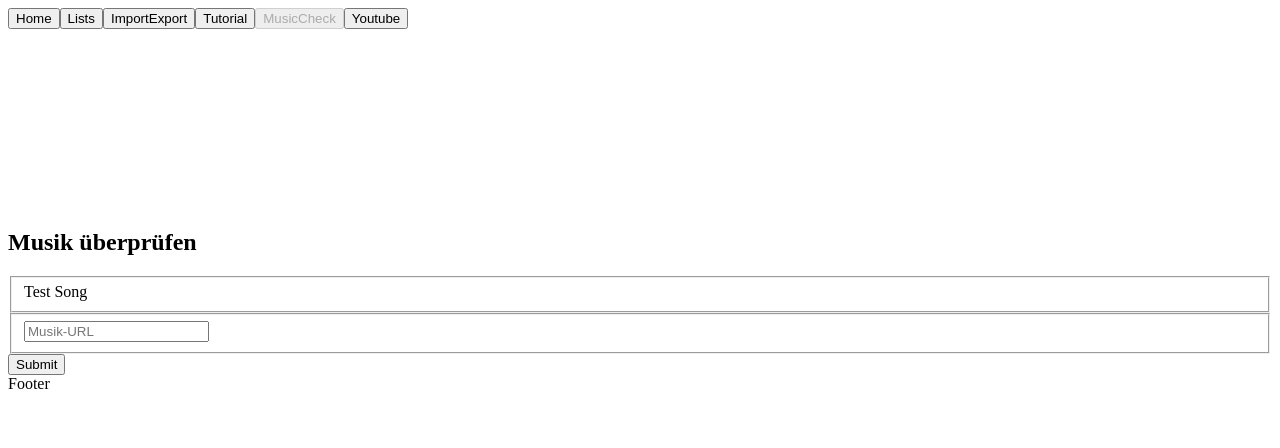
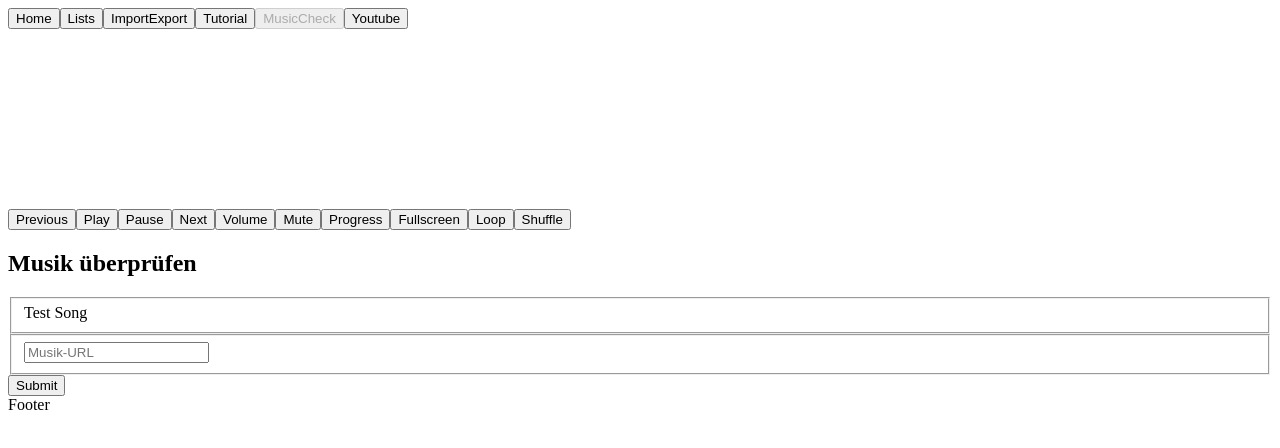
Before and after one commit to MSRMatrix/Media-player, a React (Vite) app: page /music-check in a window 1280 px wide. Shown: the top 448 px of the page. Built offline with nearby package versions, Linux system fonts and the light colour scheme.

Commit message:
add command buttons and videoTitle

```diff
--- a/src/App.jsx
+++ b/src/App.jsx
@@ -14,7 +14,7 @@ import { PlayerModeContext } from "./context/PlayerModeContext";
 
 function App() {
   const [playlistContext, setPlaylistContext] = useState([]);
-const [PlayerMode, setPlayerMode] = useState(null);
+const [playerMode, setPlayerMode] = useState(null);
 
   const router = createBrowserRouter([
     {
@@ -58,7 +58,7 @@ const [PlayerMode, setPlayerMode] = useState(null);
   ]);
   return (
     <>
-      <PlayerModeContext.Provider value={{PlayerMode, setPlayerMode}}>
+      <PlayerModeContext.Provider value={{playerMode, setPlayerMode}}>
         <PlaylistContext.Provider value={{ playlistContext, setPlaylistContext }}>
           <RouterProvider router={router} />
         </PlaylistContext.Provider>
--- a/src/elements/Button.jsx
+++ b/src/elements/Button.jsx
@@ -1,5 +1,5 @@
-const Button = ({text, id, classname}) => {
-    return <button className={classname} key={id}>{text || "N/A"}</button>
+const Button = ({text, classname}) => {
+    return <button className={classname}>{text || "N/A"}</button>
 };
 
 export default Button;
--- a/src/features/videoplayer/Videoplayer.jsx
+++ b/src/features/videoplayer/Videoplayer.jsx
@@ -1,21 +1,78 @@
-import { useContext } from 'react';
+import { useContext, useRef, useState } from 'react';
 import ReactPlayer from 'react-player'
 import { PlaylistContext } from '../../context/PlaylistContext';
 import { PlayerModeContext } from '../../context/PlayerModeContext';
+import Button from '../../elements/Button';
 
-const Videoplayer = ({ checkStatus, setCheckStatus, index }) => {
-    const {PlayerMode, setPlayerMode} = useContext(PlayerModeContext);
+const Videoplayer = ({ checkStatus, setCheckStatus }) => {
+    const {playerMode} = useContext(PlayerModeContext);
   const { playlistContext } = useContext(PlaylistContext);
 //   PlayerMode und Status zusammenlegen
 // Dinge wie Loop etc einfügen
+const [videoTitle, setVideoTitle] = useState("");
+  const currentSong = playlistContext;
 
-  const currentSong = playlistContext.length > 1 ? playlistContext[index] : playlistContext;
+const playerButtons = [
+  {
+    id: "previous",
+    text: "Previous",
+  },
+  {
+    id: "play",
+    text: "Play",
+  },
+  {
+    id: "pause",
+    text: "Pause",
+  },
+  {
+    id: "next",
+    text: "Next",
+  },
+  {
+    id: "volume",
+    text: "Volume",
+  },
+  {
+    id: "mute",
+    text: "Mute",
+  },
+  {
+    id: "progress",
+    text: "Progress",
+  },
+  {
+    id: "fullscreen",
+    text: "Fullscreen",
+  },
+  {
+    id: "loop",
+    text: "Loop",
+  },
+  {
+    id: "shuffle",
+    text: "Shuffle",
+  },
+];
+console.log(playerMode);
+const playerRef = useRef()
+
+// console.log(playerRef.current.api.videoTitle);
 
 
+// console.log(videoTitle);
+// async function einfügen um dann verspätet den title einzufügen
+
   return (
+
+  <>
     <ReactPlayer
       src={currentSong?.url}
       onReady={() => {
+        const title = playerRef.current?.api?.videoTitle;
+console.log(title);
+
+    setVideoTitle(title || "N/A");
         setCheckStatus("ready");
         console.log("Video ist bereit");
       }}
@@ -23,7 +80,21 @@ const Videoplayer = ({ checkStatus, setCheckStatus, index }) => {
         setCheckStatus("error");
         console.log("Fehler:", error);
       }}
+      ref={playerRef}
     />
+    {playerButtons.map((item) =>
+      <Button text={item.text} key={item.id} classname={"button"}/>
+    )}
+   {playerMode === "test" ? (
+  <>
+    {videoTitle && (
+      <h2>{videoTitle}</h2>
+    )}
+  </>
+) : (
+  <></>
+)}
+    </>
   );
 };
 
--- a/src/pages/MusicCheck.jsx
+++ b/src/pages/MusicCheck.jsx
@@ -5,7 +5,7 @@ import { PlayerModeContext } from "../context/PlayerModeContext";
 
 const MusicCheck = () => {
   const { setPlaylistContext } = useContext(PlaylistContext);
-const {PlayerMode, setPlayerMode} = useContext(PlayerModeContext);
+const {setPlayerMode} = useContext(PlayerModeContext);
 
   const formarray = [
     {
@@ -22,18 +22,34 @@ const {PlayerMode, setPlayerMode} = useContext(PlayerModeContext);
     },
   ];
 
-function onSubmit(e) {
+async function onSubmit(e) {
   e.preventDefault();
 
   const url = e.target.elements.url.value;
-    setPlayerMode("test")
-  setPlaylistContext([
-    {
-      url: url,
-      id: 0,
-      list: false,
-    },
-  ]);
+
+  try {
+    const urlObject = new URL(url);
+    const playlistId = urlObject.searchParams.get("list");
+
+    // Playlist
+    if (playlistId) {
+      console.log("Playlist erkannt:", playlistId);
+    }
+
+    // Einzelnes Video
+    setPlayerMode("test");
+
+    setPlaylistContext(
+      {
+        name: "",
+        url: url,
+        id: 0,
+      },
+    );
+// Array klammern um den context für spätere List Ideen
+  } catch (error) {
+    console.log("Ungültige URL:", error);
+  }
 }
 
   return (
```
